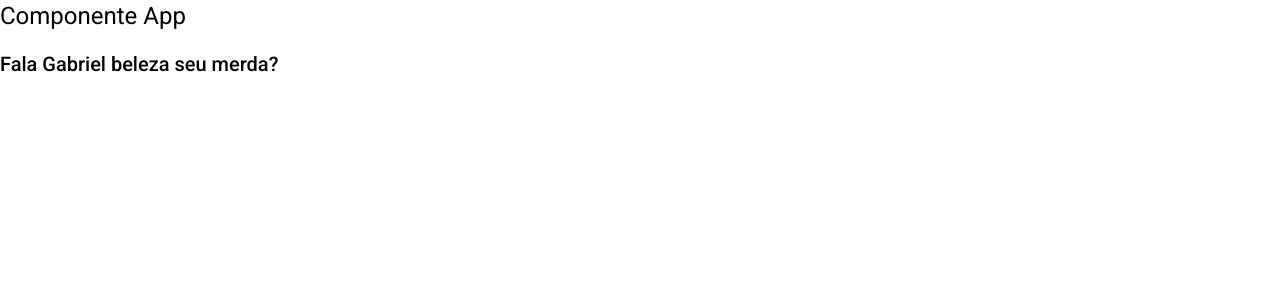
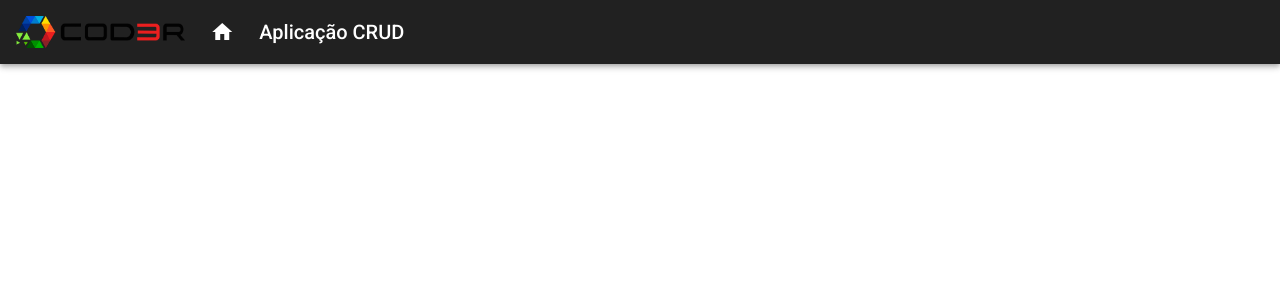
Before and after one commit to tocalopes/First_Angular9_App, an Angular app in the folder frontend/: page / in a window 1280 px wide. Shown: the top 300 px of the page. Built offline with nearby package versions, Linux system fonts and the light colour scheme.

Commit message:
Initial header creation

```diff
--- a/frontend/src/app/app.component.html
+++ b/frontend/src/app/app.component.html
@@ -1,2 +1 @@
-<h1>Componente App</h1>
-<h2>Fala {{ name }} beleza seu merda?</h2>
+<app-header></app-header>
--- /dev/null
+++ b/frontend/src/app/components/template/header/header.component.css
@@ -0,0 +1,22 @@
+.header{
+    display: flex;
+    align-items: center;
+}
+
+.header a{
+    display:flex;
+    align-items: center;
+    text-decoration: none;
+}
+
+.header .logo {
+    max-height: 32px;
+}
+
+.header .title-group{
+    padding-left: 25px;
+}
+
+.header .title-group i{
+    padding-right: 25px;
+}
--- /dev/null
+++ b/frontend/src/app/components/template/header/header.component.html
@@ -0,0 +1,16 @@
+<mat-toolbar class="header mat-elevation-z4">
+    <span>
+        <a>
+            <img class="logo" src="assets/img/logo.png" alt="logo"/>
+        </a>
+    </span>
+    <span class="title-group">
+        <a>
+            <i class="material-icons">
+                home
+            </i>
+            Aplicação CRUD
+        </a>
+    </span>
+
+</mat-toolbar>
--- /dev/null
+++ b/frontend/src/app/components/template/header/header.component.ts
@@ -0,0 +1,16 @@
+import { Component, OnInit } from '@angular/core';
+
+@Component({
+  selector: 'app-header',
+  templateUrl: './header.component.html',
+  styleUrls: ['./header.component.css']
+})
+
+export class HeaderComponent implements OnInit {
+
+  constructor() { }
+
+  ngOnInit(): void {
+  }
+
+}
```
Also changed, not shown: frontend/src/app/app.module.ts (+6 -2 lines), frontend/src/assets/img/logo.png (added), 1 other file (tests, documents, lock files or other folders).
